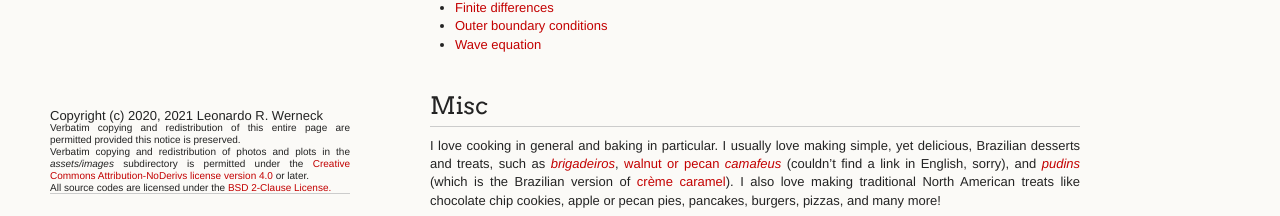
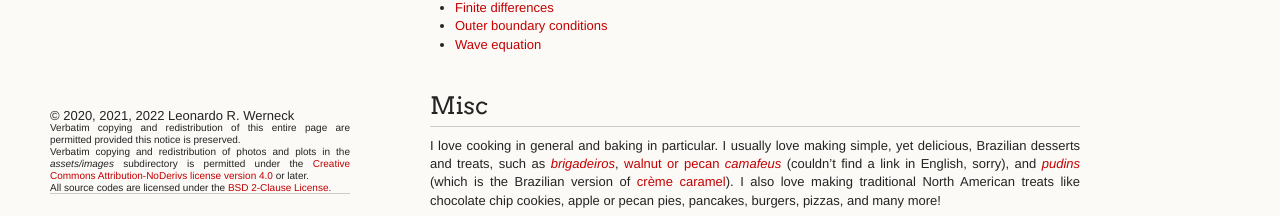
Before and after one commit to leowerneck/leowerneck.github.io, a Jekyll site: the page built from index.md, in a window 1280 px wide and 900 px high, scrolled down 511 px. Shown: the part 661-877 px from the top of the window. Built offline with Jekyll 4.4.1, drawn with Linux system fonts in a browser that asks for light colours; a script that is not in the unit is left out.

Commit message:
_layouts/ *: update copyright notice

```diff
--- a/_layouts/default.html
+++ b/_layouts/default.html
@@ -42,7 +42,7 @@
       </section>
 
       <footer>
-        <p><small>Copyright (c) 2020, 2021 Leonardo R. Werneck</small><br></p>
+        <p><small>&copy; 2020, 2021, 2022 Leonardo R. Werneck</small><br></p>
         <p><font size="1">Verbatim copying and redistribution of this entire page are permitted provided this notice is preserved.</font><br></p>
         <p><font size="1">Verbatim copying and redistribution of photos and plots in the <em>assets/images</em> subdirectory is permitted under the <a rel="license" href="https://creativecommons.org/licenses/by-nd/4.0/">Creative Commons Attribution-NoDerivs license version 4.0</a> or later.</font><br></p>
         <p><font size="1">All source codes are licensed under the <a href="https://opensource.org/licenses/BSD-2-Clause">BSD 2-Clause License.</a></font><br></p>
--- a/_layouts/formula.html
+++ b/_layouts/formula.html
@@ -42,7 +42,7 @@
       </section>
 
       <footer>
-        <p><small>Copyright (c) 2020, 2021 Leonardo R. Werneck</small><br></p>
+        <p><small>&copy; 2020, 2021, 2022 Leonardo R. Werneck</small><br></p>
         <p><font size="1">Verbatim copying and redistribution of this entire page are permitted provided this notice is preserved.</font><br></p>
         <p><font size="1">Verbatim copying and redistribution of photos and plots in the <em>assets/images</em> subdirectory is permitted under the <a rel="license" href="https://creativecommons.org/licenses/by-nd/4.0/">Creative Commons Attribution-NoDerivs license version 4.0</a> or later.</font><br></p>
         <p><font size="1">All source codes are licensed under the <a href="https://opensource.org/licenses/BSD-2-Clause">BSD 2-Clause License.</a></font><br></p>
--- a/_layouts/notes.html
+++ b/_layouts/notes.html
@@ -53,7 +53,7 @@
       </section>
 
       <footer>
-        <p><small>Copyright (c) 2020, 2021 Leonardo R. Werneck</small><br></p>
+        <p><small>&copy; 2020, 2021, 2022 Leonardo R. Werneck</small><br></p>
         <p><font size="1">Verbatim copying and redistribution of this entire page are permitted provided this notice is preserved.</font><br></p>
         <p><font size="1">Verbatim copying and redistribution of photos and plots in the <em>assets/images</em> subdirectory is permitted under the <a rel="license" href="https://creativecommons.org/licenses/by-nd/4.0/">Creative Commons Attribution-NoDerivs license version 4.0</a> or later.</font><br></p>
         <p><font size="1">All source codes are licensed under the <a href="https://opensource.org/licenses/BSD-2-Clause">BSD 2-Clause License.</a></font><br></p>
```
